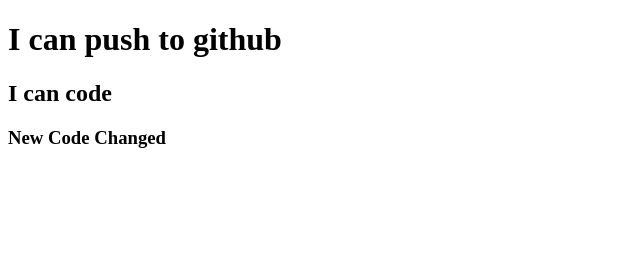
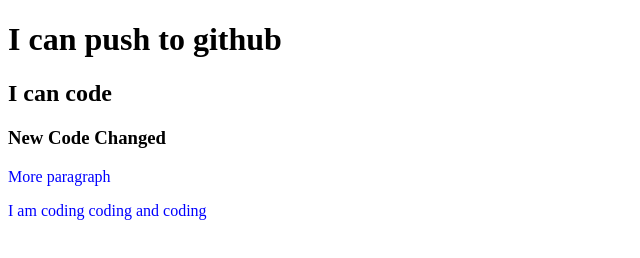
Before and after one commit to TinaShah72/my-second-repo, a plain HTML site: page index.html in a window 1280 px wide. Shown: the whole page, without its empty margins (0-640 px from the left). Drawn offline with Linux system fonts and the light colour scheme.

Commit message:
styles added

```diff
--- a/index.html
+++ b/index.html
@@ -4,6 +4,7 @@
     <meta charset="UTF-8">
     <meta name="viewport" content="width=device-width, initial-scale=1.0">
     <title>My Second github repository</title>
+    <link rel="stylesheet" href="style.css">
 </head>
 <body>
     <h1>I can push to github</h1>
@@ -11,4 +12,6 @@
     <h3>New Code Changed</h3>
 
 </body>
+<p>More paragraph</p>
+<p>I am coding coding and coding</p>
 </html>
--- /dev/null
+++ b/style.css
@@ -0,0 +1,3 @@
+p{
+    color: blue;
+}
```
